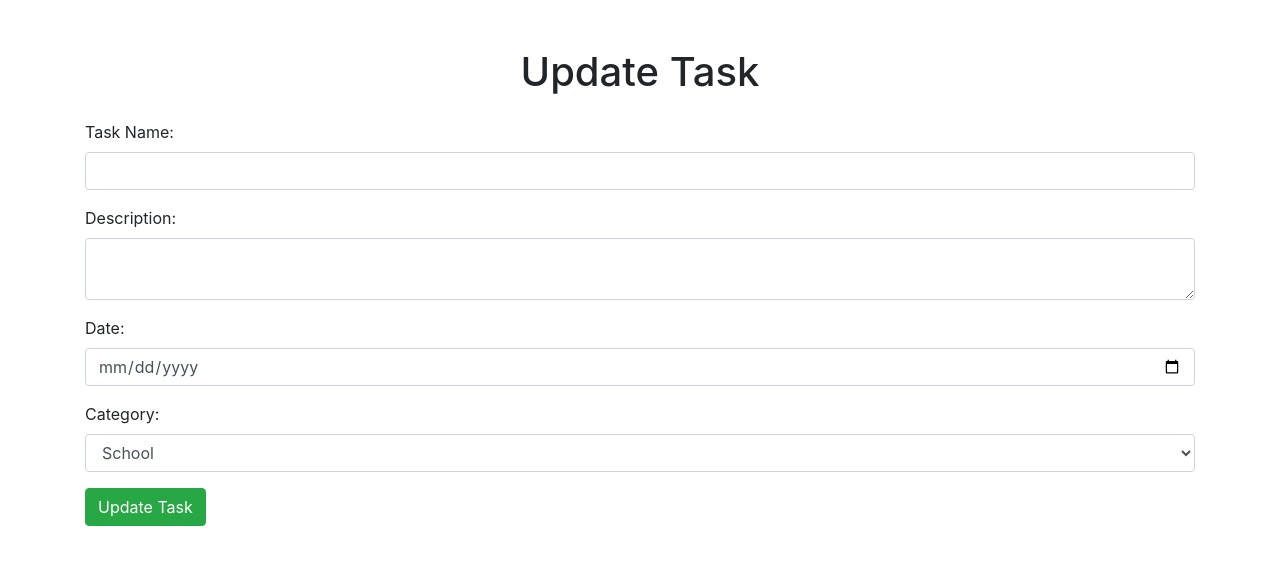
After one commit to FinlayPunch/Task-4---To-do-list, a Flask app: template templates/update_task.html in a window 1280 px wide. The commit adds this page. Shown: the top 565 px of the page. Run offline with Flask 3, Linux system fonts and the light colour scheme; the template is opened without the code that fills it, so the values that code supplies are empty; some libraries are stand-ins or nearby versions.

Commit message:
Users can now edit the details of preexisting tasks.

```diff
--- a/app.py
+++ b/app.py
@@ -114,6 +114,38 @@ def delete_todo(todo_id):
         flash("To-Do not found or access denied.", "danger")
     return redirect(url_for('dashboard'))
 
+@app.route('/update_task/<int:todo_id>', methods=["GET"])
+def update_task(todo_id):
+    if "user_id" not in session:
+        flash("Please log in to update a task.", "warning")
+        return redirect(url_for('login'))
+
+    task = db_session.query(ToDo).get(todo_id)
+    if task and task.user_id == session["user_id"]:
+        return render_template('update_task.html', task=task)
+    else:
+        flash("Task not found or access denied.", "danger")
+        return redirect(url_for('dashboard'))
+
+
+@app.route('/submit_update_task/<int:todo_id>', methods=["POST"])
+def submit_update_task(todo_id):
+    if "user_id" not in session:
+        flash("Please log in to update a task.", "warning")
+        return redirect(url_for('login'))
+
+    task = db_session.query(ToDo).get(todo_id)
+    if task and task.user_id == session["user_id"]:
+        task.task = request.form.get("task")
+        task.description = request.form.get("description")
+        task.date = request.form.get("date")
+        task.category = request.form.get("category")
+        db_session.commit()
+        flash("Task updated successfully!", "success")
+    else:
+        flash("Task not found or access denied.", "danger")
+    return redirect(url_for('dashboard'))
+
 
 if __name__ == '__main__':
     app.run(debug=True, port=5000)
--- /dev/null
+++ b/templates/update_task.html
@@ -0,0 +1,37 @@
+<!DOCTYPE html>
+<html lang="en">
+<head>
+    <meta charset="UTF-8">
+    <meta name="viewport" content="width=device-width, initial-scale=1.0">
+    <title>Update Task</title>
+    <link href="https://maxcdn.bootstrapcdn.com/bootstrap/4.5.2/css/bootstrap.min.css" rel="stylesheet" />
+</head>
+<body>
+    <div class="container mt-5">
+        <h1 class="text-center">Update Task</h1>
+        <form action="{{ url_for('submit_update_task', todo_id=task.id) }}" method="POST" class="mt-4">
+            <div class="form-group">
+                <label for="task">Task Name:</label>
+                <input type="text" id="task" name="task" value="{{ task.task }}" class="form-control" required />
+            </div>
+            <div class="form-group">
+                <label for="description">Description:</label>
+                <textarea id="description" name="description" class="form-control" required>{{ task.description }}</textarea>
+            </div>
+            <div class="form-group">
+                <label for="date">Date:</label>
+                <input type="date" id="date" name="date" value="{{ task.date }}" class="form-control" required />
+            </div>
+            <div class="form-group">
+                <label for="category">Category:</label>
+                <select id="category" name="category" class="form-control" required>
+                    <option value="School" {% if task.category == 'School' %}selected{% endif %}>School</option>
+                    <option value="Co-curricular" {% if task.category == 'Co-curricular' %}selected{% endif %}>Co-curricular</option>
+                    <option value="Miscellaneous" {% if task.category == 'Miscellaneous' %}selected{% endif %}>Miscellaneous</option>
+                </select>
+            </div>
+            <button type="submit" class="btn btn-success">Update Task</button>
+        </form>
+    </div>
+</body>
+</html>
```
Also changed, not shown: templates/dashboard.html (+22 -26 lines).
